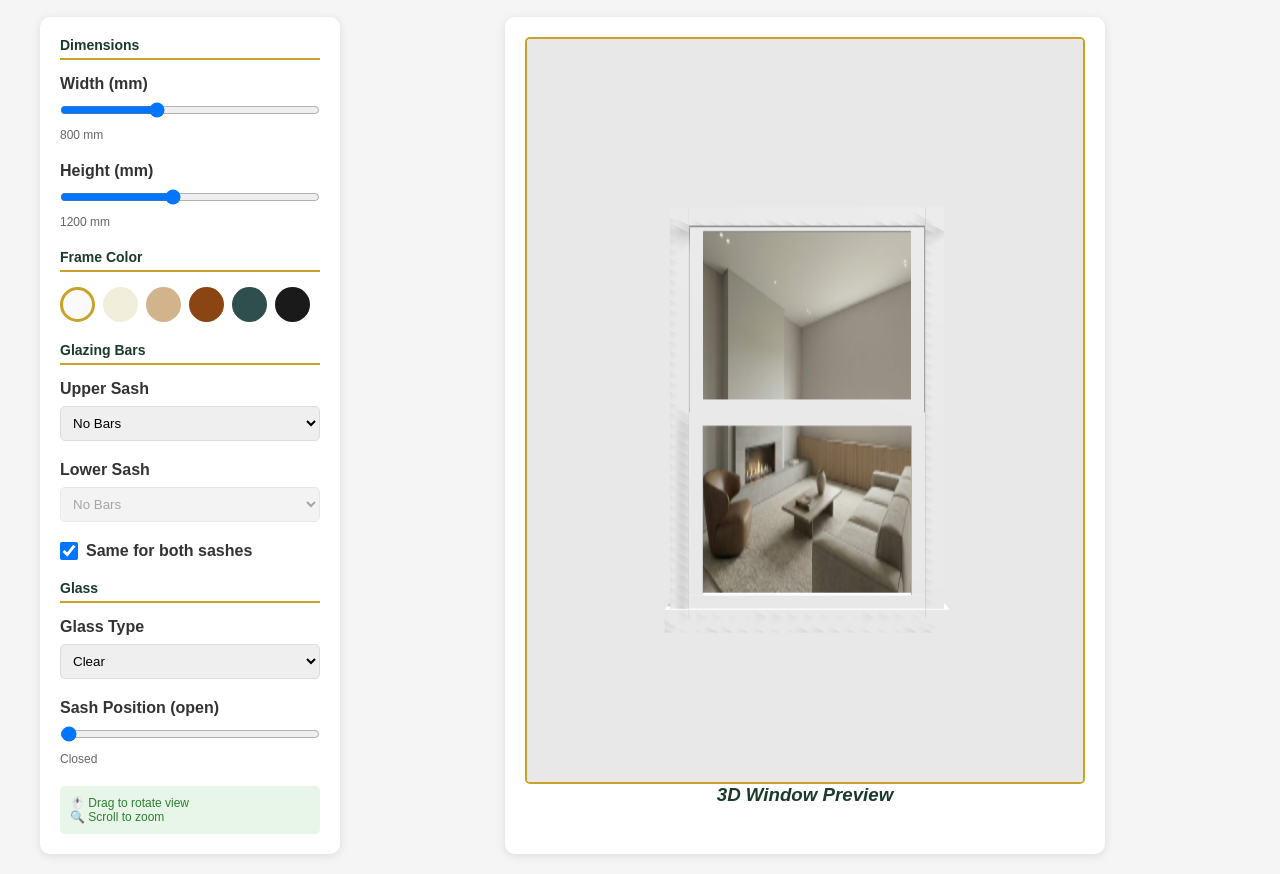
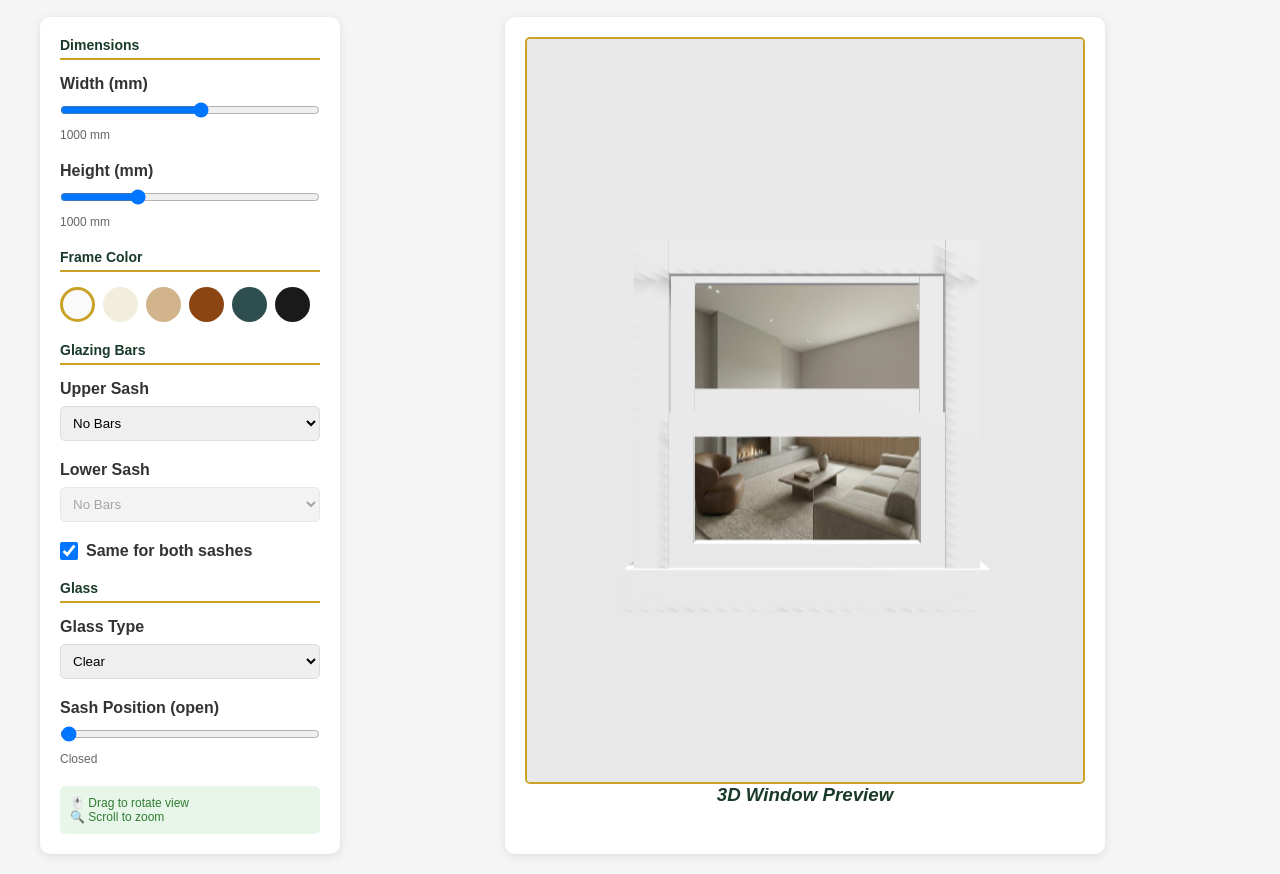
Before and after one commit to Piotr3009/Windows-Web-test-, a plain HTML site: page test-3d-integration.html in a window 1280 px wide. Shown: the part 61-935 px from the top of the page. Drawn offline with nearby package versions, Linux system fonts and the light colour scheme; animation ran at ten frames a second.

Commit message:
Update test-3d-integration.html

```diff
--- a/test-3d-integration.html
+++ b/test-3d-integration.html
@@ -138,14 +138,14 @@
 
             <div class="control-group">
                 <label>Width (mm)</label>
-                <input type="range" id="windowWidth" min="400" max="1500" value="800">
-                <div class="value-display" id="widthValue">800 mm</div>
+                <input type="range" id="windowWidth" min="400" max="1500" value="1000">
+                <div class="value-display" id="widthValue">1000 mm</div>
             </div>
 
             <div class="control-group">
                 <label>Height (mm)</label>
-                <input type="range" id="windowHeight" min="600" max="2000" value="1200">
-                <div class="value-display" id="heightValue">1200 mm</div>
+                <input type="range" id="windowHeight" min="600" max="2000" value="1000">
+                <div class="value-display" id="heightValue">1000 mm</div>
             </div>
 
             <div class="section-title">Frame Color</div>
@@ -234,8 +234,8 @@
 
                 // Config
                 this.config = {
-                    width: 800,
-                    height: 1200,
+                    width: 1000,
+                    height: 1000,
                     frameColor: '#FAFAFA',
                     upperBars: 'none',
                     lowerBars: 'none',
@@ -247,8 +247,8 @@
                 this.SCALE = 0.001;
 
                 // Frame dimensions
-                this.FRAME_DEPTH = 90;
-                this.FRAME_THICKNESS = 55;
+                this.FRAME_DEPTH = 164;
+                this.FRAME_THICKNESS = 100;
                 this.GLASS_THICKNESS = 24;
                 this.BAR_THICKNESS = 18;
 
```
